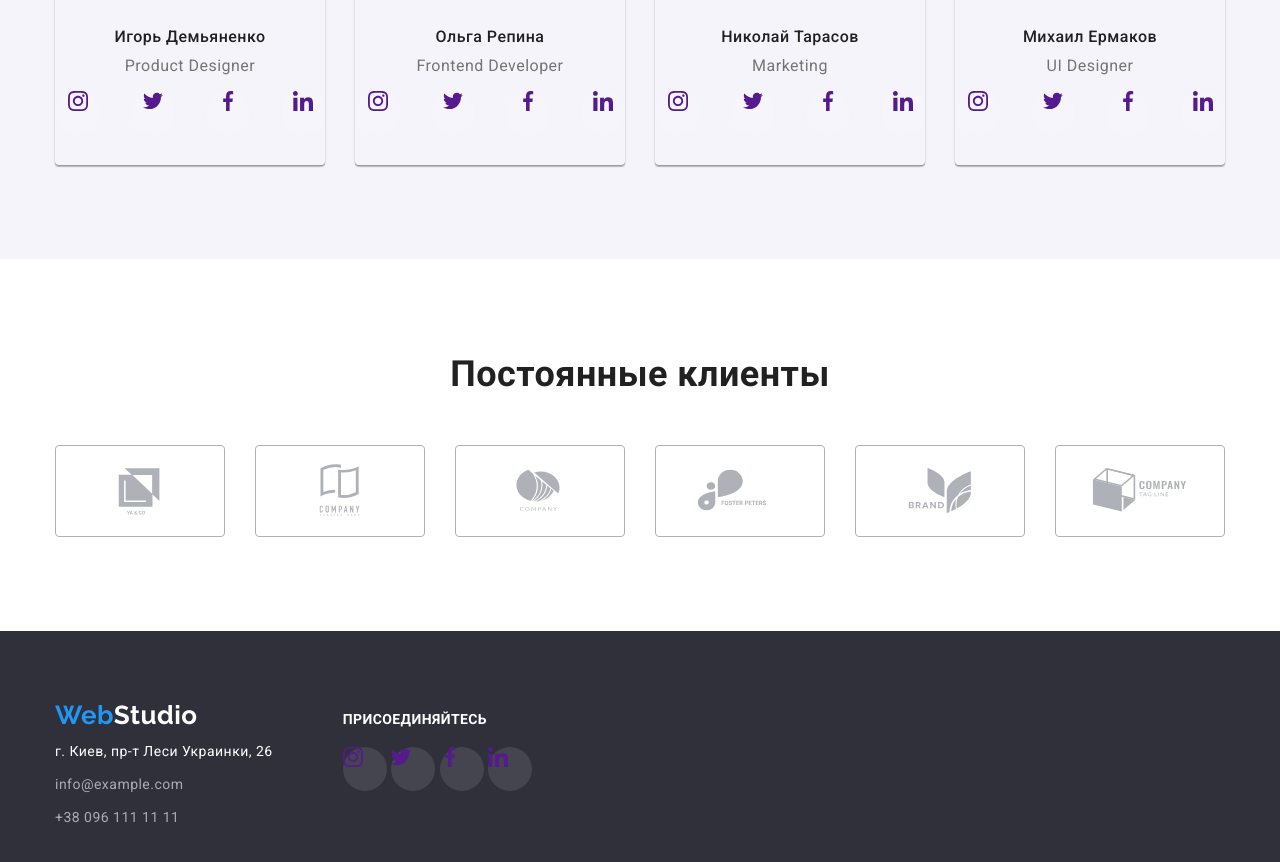
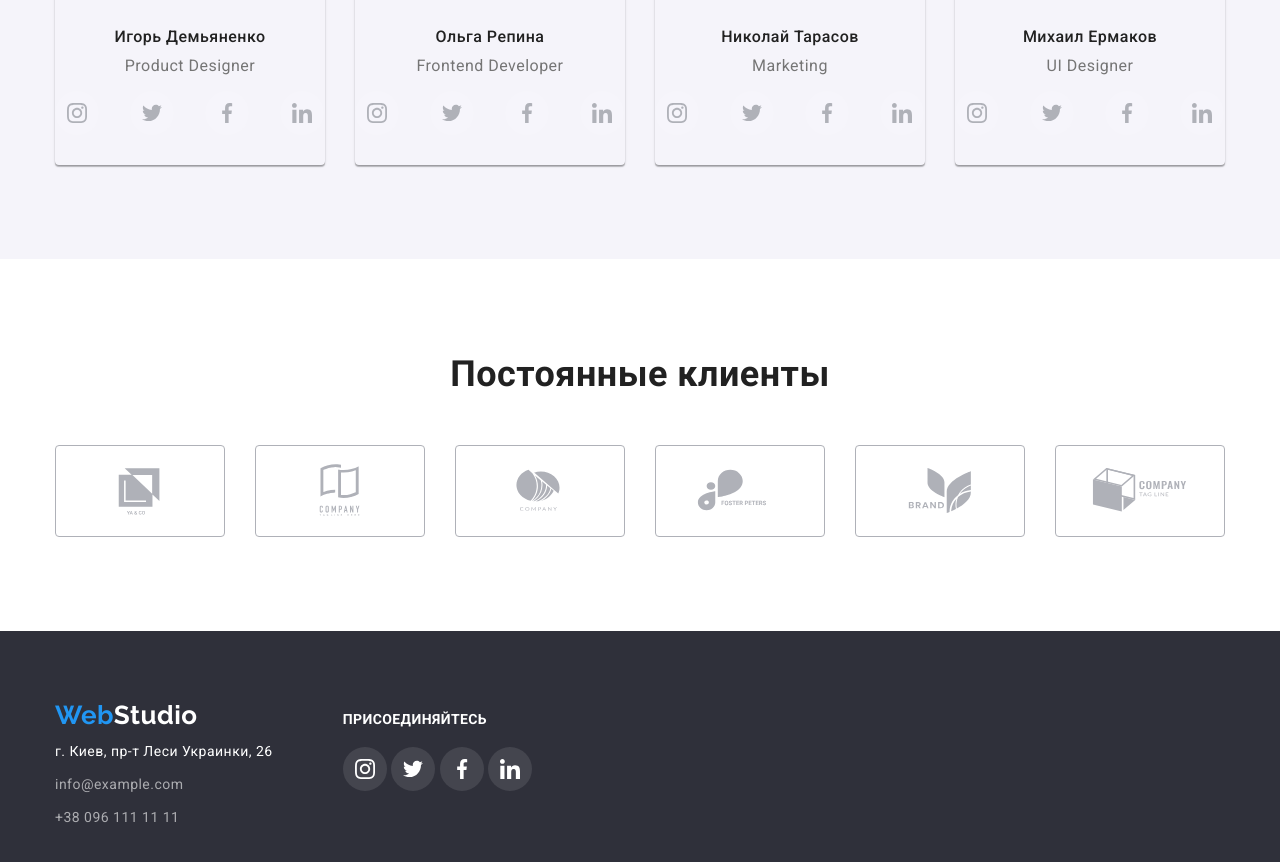
Before and after one commit to rim1972ua/goit-markup-hw-04, a plain HTML site: page index.html in a window 1280 px wide. Shown: the part 2050-2912 px from the top of the page. Drawn offline with nearby package versions, Linux system fonts and the light colour scheme.

Commit message:
Update styles.css

```diff
--- a/css/styles.css
+++ b/css/styles.css
@@ -319,41 +319,27 @@ button.button-studio:focus {
 
 .social-links .links {
     display: flex;
-    margin: 0;
-    padding: 0;
-    list-style: none;
-}
-
-.social-links .icon {
-    fill: currentColor;
+    justify-content: center;
+    align-items: center;
 }
 
 .social-links li {
+    display: flex;
     box-sizing: border-box;
     background-size: 44px;
     border-radius: 50%;
     align-items: center;
-    justify-content: center;
 }
 
-/*
-.social-links li {
-    display: flex;
-    text-decoration: none;
-    color: inherit;
-    width: 44px;
-    height: 44px;
-    border-radius: 50%;
-    align-items: center;
-    justify-content: center;
+.social-links .icon {
     vertical-align: middle;
+    fill: var(--clients-color);
+    margin-top: 12px;
 }
-*/
 
 .social-links li:hover,
 .social-links li:focus {
     background-color: var(--buttom-bg-hover-color);
-    background-position: center;
 }
 
 .social-links .icon:hover,
@@ -450,14 +436,14 @@ address li + li {
 }
 
 .social .icon {
-    fill: currentColor;
-    align-items: center;
+    fill: var(--accent-white-color);
+    margin-left: 12px;
+    margin-top: 12px;
 }
 
-.social .link:hover,
-.social .link:focus {
+.link:hover,
+.link:focus {
     background-color: var(--buttom-bg-hover-color);
-    background-position: center;
 }
 
 .social link + link {
```
